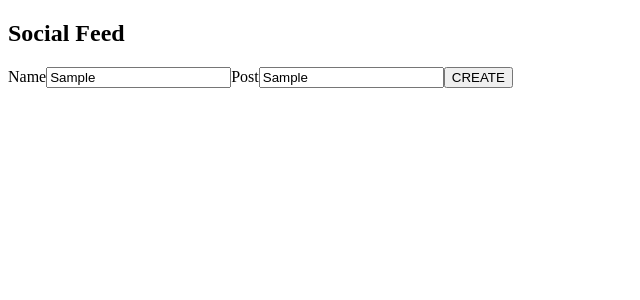
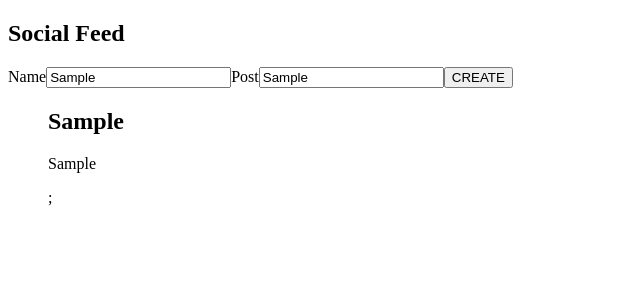
Before and after one commit to JBischoff28/Social-Feed, a React (Create React App) app: page / in a window 1280 px wide. Both pictures are taken after typing "Sample", "Sample" into the empty fields and a click on the button "CREATE". Shown: the top 300 px of the page, without its empty margins (0-640 px from the left). Built offline with nearby package versions, Linux system fonts and the light colour scheme.

Commit message:
Fixed spelling errors. Added 'event' parameter in order to follow React best practices. Fixed an Error In How 'entry' Is Passed Down From PostList To Post Components.

```diff
--- a/src/App.js
+++ b/src/App.js
@@ -8,8 +8,8 @@ function App() {
 
   const [entries, setEntries] = useState([]);
 
-  function AddNewPost(enrty) {
-    let tempEntries = [enrty, ...entries];
+  function AddNewPost(entry) {
+    let tempEntries = [entry, ...entries];
     setEntries(tempEntries);
   }
 
--- a/src/components/CreatePostForm/CreatePostForm.jsx
+++ b/src/components/CreatePostForm/CreatePostForm.jsx
@@ -16,7 +16,7 @@ const CreatePostForm = (props) => {
     }
 
     return (
-        <form onSubmit={handleSubmit}>
+        <form onSubmit={(event) => handleSubmit(event)}>
             <label>Name</label>
             <input type="text" value={name} onChange={(event) => setName(event.target.value)}/>
             <label>Post</label>
--- a/src/components/Post/Post.jsx
+++ b/src/components/Post/Post.jsx
@@ -1,14 +1,10 @@
-import React, { useState } from 'react';
-
 
 const Post = (props) => {
     return (
-        <table>
-            <tr>
-                <td>{props.name}</td>
-                <td>{props.post}</td>
-            </tr>
-        </table>
+        <div>
+            <h2>{props.entry.name}</h2>
+            <p>{props.entry.post}</p>
+        </div>
      );
 }
 
--- a/src/components/PostList/PostList.jsx
+++ b/src/components/PostList/PostList.jsx
@@ -3,13 +3,13 @@ import Post from "../Post/Post";
 const PostList = (props) => {
     return (
         <ol style={{listStyle: 'none'}}>
-            {props.appEntries.map((entry) => {
-                return (
-                    <li>
-                        <Post />
-                    </li>
-                );
-            })}
+            {props.appEntries.map((entry) =>
+                (
+                <div key={1}>
+                    <Post entry={entry}/>
+                </div>
+                )
+            )};
         </ol>
      );
 }
```
